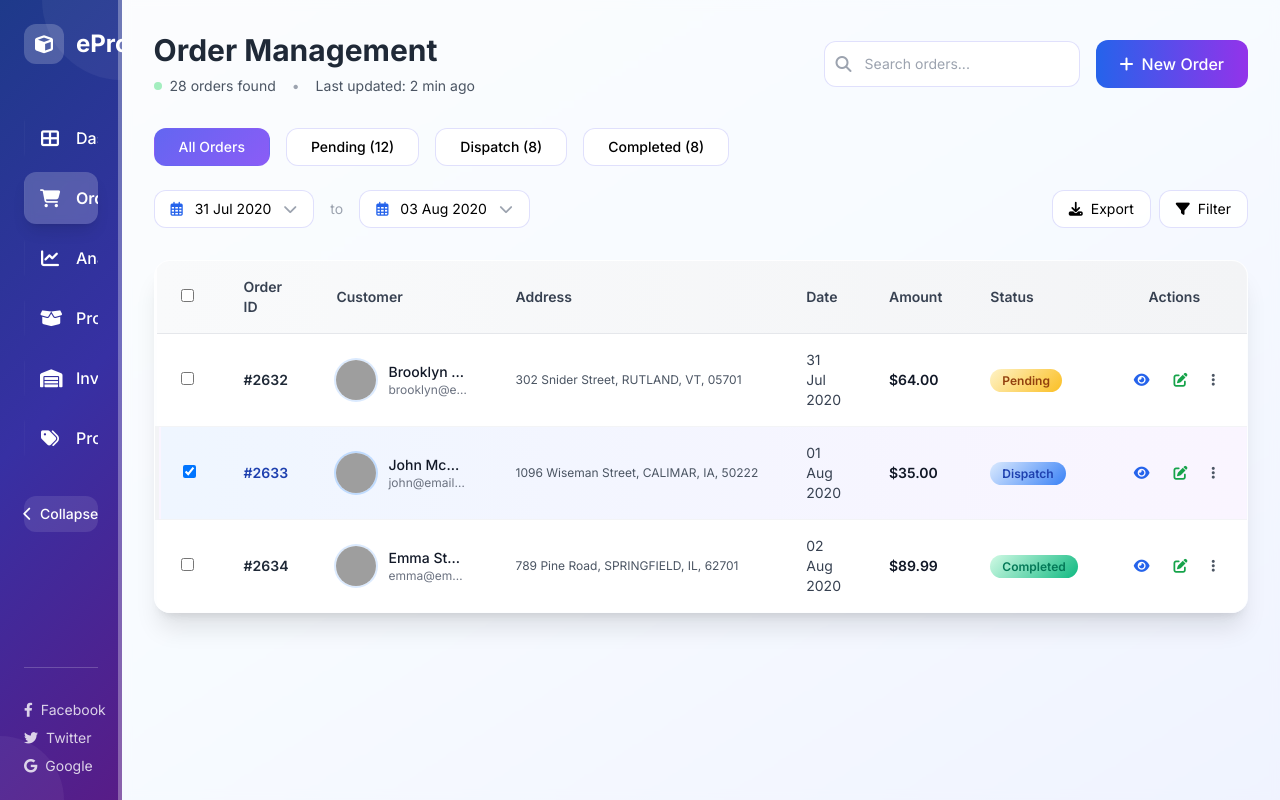
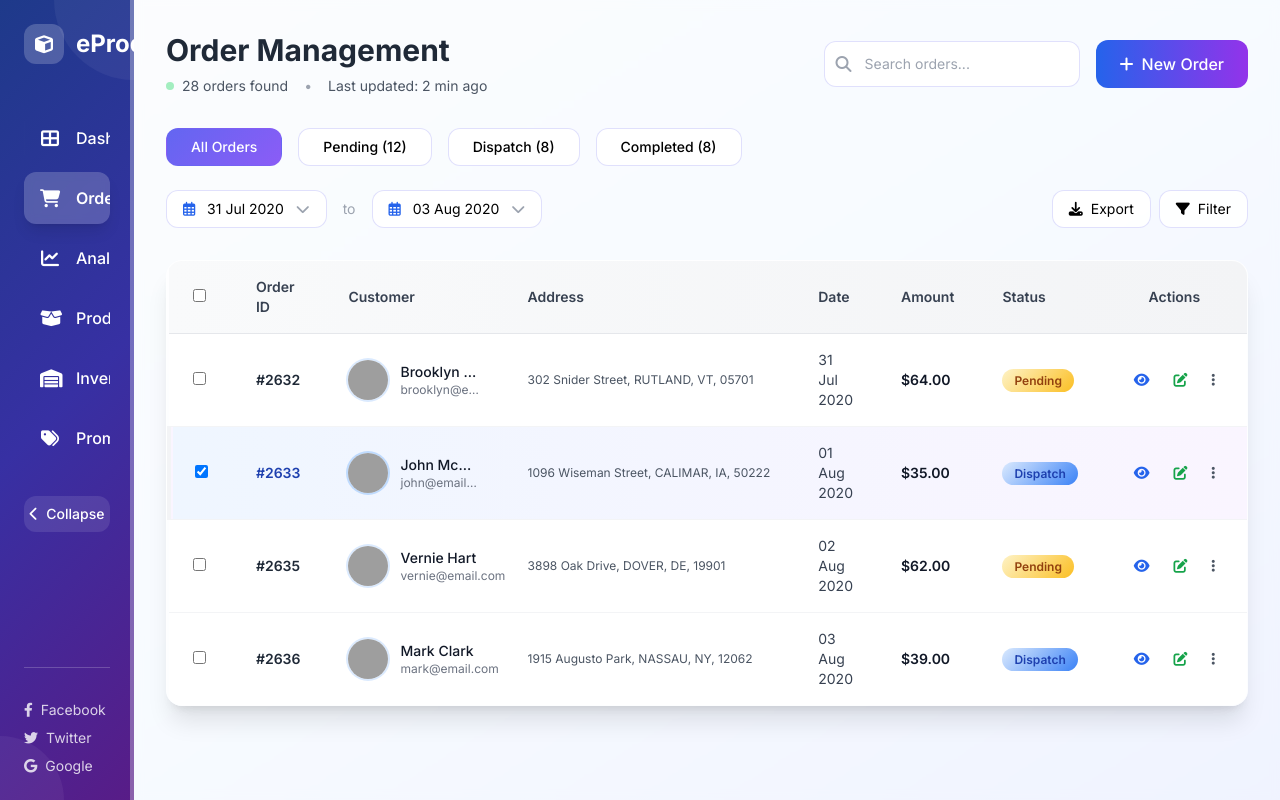
Before and after one commit to Allevandrose/work, a plain HTML site: page index.html in a window 1280 px wide. Drawn offline with nearby package versions, Linux system fonts and the light colour scheme; grey boxes are pictures that could not be loaded.

Commit message:
added new users:

```diff
--- a/index.html
+++ b/index.html
@@ -547,46 +547,87 @@
                                         </td>
                                     </tr>
 
-                                    <!-- Order Row 3 -->
+                                    <!-- rows -->
                                        <tr class="table-row-hover">
-                                        <td class="py-4 px-3 md:px-6">
+                                            <td class="py-4 px-6">
                                                 <input type="checkbox" class="rounded border-gray-300">
                                             </td>
-                                        <td class="py-4 px-3 md:px-6 font-semibold text-gray-800">#2634</td>
-                                        <td class="py-4 px-3 md:px-6">
+                                            <td class="py-4 px-6 font-semibold text-gray-800">#2635</td>
+                                            <td class="py-4 px-6">
                                                 <div class="flex items-center space-x-3">
-                                                <img src="https://storage.googleapis.com/a1aa/image/example.jpg"
-                                                     alt="Emma Stone" class="w-8 h-8 md:w-10 md:h-10 rounded-full object-cover ring-2 ring-blue-100 flex-shrink-0">
-                                                <div class="min-w-0">
-                                                    <div class="font-medium text-gray-900 truncate">Emma Stone</div>
-                                                    <div class="text-xs text-gray-500 truncate hidden sm:block">emma@email.com</div>
+                                                    <img src="https://storage.googleapis.com/a1aa/image/b8b90b88-29f8-466c-a633-ea8b58845fe6.jpg"
+                                                         alt="Vernie Hart" class="w-10 h-10 rounded-full object-cover ring-2 ring-blue-100">
+                                                    <div>
+                                                        <div class="font-medium text-gray-900">Vernie Hart</div>
+                                                        <div class="text-xs text-gray-500">vernie@email.com</div>
                                                     </div>
                                                 </div>
                                             </td>
-                                        <td class="py-4 px-3 md:px-6 text-xs text-gray-600 max-w-xs truncate hidden lg:table-cell">
-                                            789 Pine Road, SPRINGFIELD, IL, 62701
+                                            <td class="py-4 px-6 text-xs text-gray-600 max-w-xs truncate">
+                                                3898 Oak Drive, DOVER, DE, 19901
                                             </td>
-                                        <td class="py-4 px-3 md:px-6 text-gray-700 text-xs md:text-sm">02 Aug 2020</td>
-                                        <td class="py-4 px-3 md:px-6 font-semibold text-gray-900">$89.99</td>
-                                        <td class="py-4 px-3 md:px-6">
-                                            <span class="status-completed px-2 md:px-3 py-1 rounded-full text-xs font-semibold">
-                                                Completed
+                                            <td class="py-4 px-6 text-gray-700">02 Aug 2020</td>
+                                            <td class="py-4 px-6 font-semibold text-gray-900">$62.00</td>
+                                            <td class="py-4 px-6">
+                                                <span class="status-pending px-3 py-1 rounded-full text-xs font-semibold">
+                                                    Pending
                                                 </span>
                                             </td>
-                                        <td class="py-4 px-3 md:px-6">
-                                            <div class="flex items-center justify-center space-x-1 md:space-x-2">
-                                                <button class="action-button text-blue-600 hover:text-blue-800 p-1 md:p-2">
-                                                    <i class="fas fa-eye text-xs md:text-sm"></i>
+                                            <td class="py-4 px-6">
+                                                <div class="flex items-center justify-center space-x-2">
+                                                    <button class="action-button text-blue-600 hover:text-blue-800">
+                                                        <i class="fas fa-eye"></i>
                                                     </button>
-                                                <button class="action-button text-green-600 hover:text-green-800 p-1 md:p-2">
-                                                    <i class="fas fa-edit text-xs md:text-sm"></i>
+                                                    <button class="action-button text-green-600 hover:text-green-800">
+                                                        <i class="fas fa-edit"></i>
                                                     </button>
-                                                <button class="action-button text-gray-600 hover:text-gray-800 p-1 md:p-2">
-                                                    <i class="fas fa-ellipsis-v text-xs md:text-sm"></i>
+                                                    <button class="action-button text-gray-600 hover:text-gray-800">
+                                                        <i class="fas fa-ellipsis-v"></i>
                                                     </button>
                                                 </div>
                                             </td>
                                         </tr>
+
+                                        <tr class="table-row-hover">
+                                            <td class="py-4 px-6">
+                                                <input type="checkbox" class="rounded border-gray-300">
+                                            </td>
+                                            <td class="py-4 px-6 font-semibold text-gray-800">#2636</td>
+                                            <td class="py-4 px-6">
+                                                <div class="flex items-center space-x-3">
+                                                    <img src="https://storage.googleapis.com/a1aa/image/dcc01407-58a7-470e-c15a-a7f7a1fcb319.jpg"
+                                                         alt="Mark Clark" class="w-10 h-10 rounded-full object-cover ring-2 ring-blue-100">
+                                                    <div>
+                                                        <div class="font-medium text-gray-900">Mark Clark</div>
+                                                        <div class="text-xs text-gray-500">mark@email.com</div>
+                                                    </div>
+                                                </div>
+                                            </td>
+                                            <td class="py-4 px-6 text-xs text-gray-600 max-w-xs truncate">
+                                                1915 Augusto Park, NASSAU, NY, 12062
+                                            </td>
+                                            <td class="py-4 px-6 text-gray-700">03 Aug 2020</td>
+                                            <td class="py-4 px-6 font-semibold text-gray-900">$39.00</td>
+                                            <td class="py-4 px-6">
+                                                <span class="status-dispatch px-3 py-1 rounded-full text-xs font-semibold">
+                                                    Dispatch
+                                                </span>
+                                            </td>
+                                            <td class="py-4 px-6">
+                                                <div class="flex items-center justify-center space-x-2">
+                                                    <button class="action-button text-blue-600 hover:text-blue-800">
+                                                        <i class="fas fa-eye"></i>
+                                                    </button>
+                                                    <button class="action-button text-green-600 hover:text-green-800">
+                                                        <i class="fas fa-edit"></i>
+                                                    </button>
+                                                    <button class="action-button text-gray-600 hover:text-gray-800">
+                                                        <i class="fas fa-ellipsis-v"></i>
+                                                    </button>
+                                                </div>
+                                            </td>
+                                        </tr>
+                                     <!-- rows -->
                                 </tbody>
                             </table>
                         </div>
```
Lines whose indentation alone changed are shown as unchanged.
